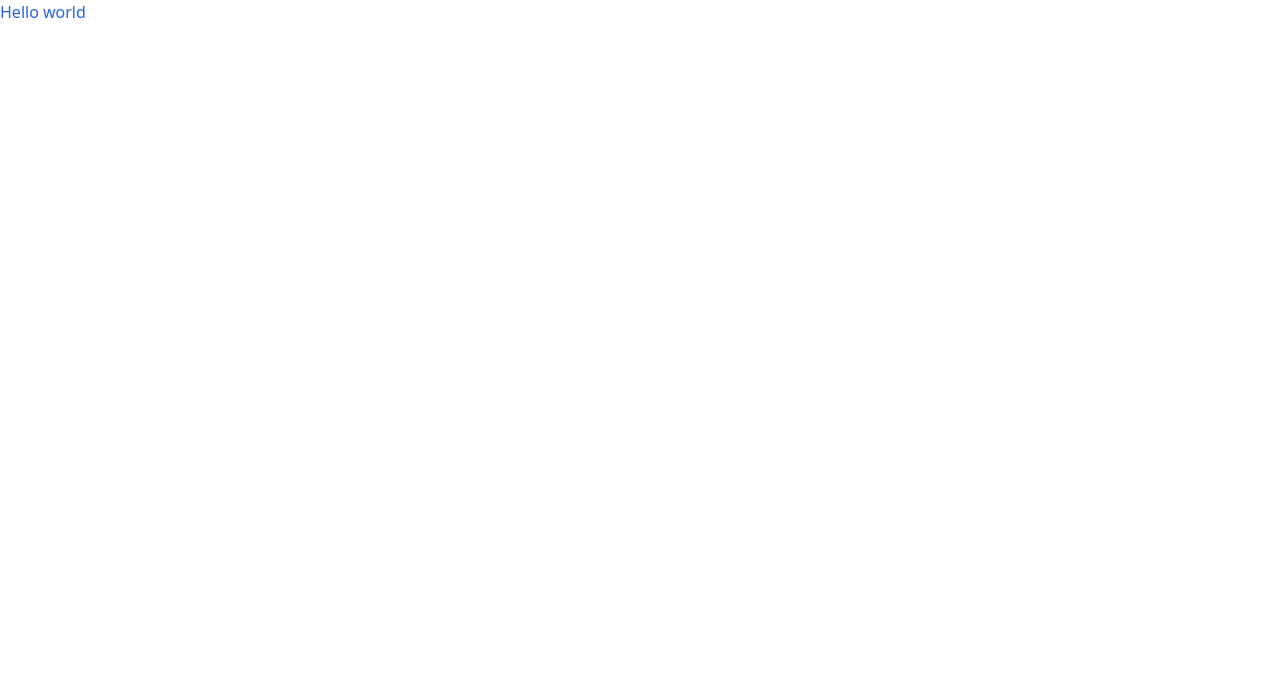
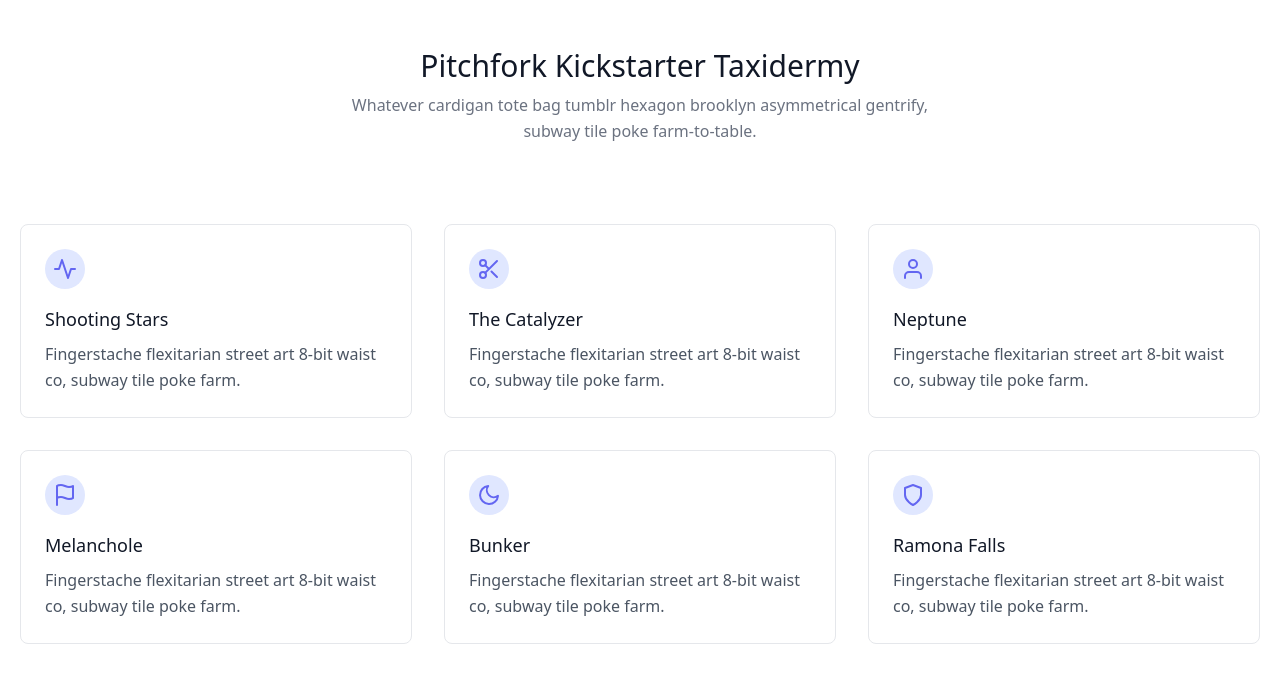
Before and after one commit to harutaka/tailwind_lp_collection, a Next.js app: page / in a window 1280 px wide. Shown: the top 682 px of the page. Built offline with nearby package versions, Linux system fonts and the light colour scheme.

Commit message:
トップページ試作

```diff
--- a/src/pages/index.tsx
+++ b/src/pages/index.tsx
@@ -9,7 +9,150 @@ const Home: NextPage = () => {
         <link rel="icon" href="/favicon.ico" />
       </Head>
 
-      <div className="text-blue-600">Hello world</div>
+      <section className="text-gray-600">
+        <div className="container py-12 px-5 mx-auto">
+          <div className="flex flex-col flex-wrap items-center mb-20 w-full text-center">
+            <h1 className="mb-2 text-2xl sm:text-3xl font-medium text-gray-900">
+              Pitchfork Kickstarter Taxidermy
+            </h1>
+            <p className="w-full lg:w-1/2 leading-relaxed text-gray-500">
+              Whatever cardigan tote bag tumblr hexagon brooklyn asymmetrical gentrify, subway tile poke farm-to-table.
+            </p>
+          </div>
+
+          <div className="flex flex-wrap -m-4">
+            <div className="p-4 md:w-1/2 xl:w-1/3">
+              <div className="p-6 hover:bg-gray-100 rounded-lg border border-gray-200 cursor-pointer">
+                <div className="inline-flex justify-center items-center mb-4 w-10 h-10 text-indigo-500 bg-indigo-100 rounded-full">
+                  <svg
+                    fill="none"
+                    stroke="currentColor"
+                    strokeLinecap="round"
+                    strokeLinejoin="round"
+                    strokeWidth="2"
+                    className="w-6 h-6"
+                    viewBox="0 0 24 24"
+                  >
+                    <path d="M22 12h-4l-3 9L9 3l-3 9H2"></path>
+                  </svg>
+                </div>
+                <h2 className="mb-2 text-lg font-medium text-gray-900">Shooting Stars</h2>
+                <p className="text-base leading-relaxed">
+                  Fingerstache flexitarian street art 8-bit waist co, subway tile poke farm.
+                </p>
+              </div>
+            </div>
+            <div className="p-4 md:w-1/2 xl:w-1/3">
+              <div className="p-6 rounded-lg border border-gray-200">
+                <div className="inline-flex justify-center items-center mb-4 w-10 h-10 text-indigo-500 bg-indigo-100 rounded-full">
+                  <svg
+                    fill="none"
+                    stroke="currentColor"
+                    strokeLinecap="round"
+                    strokeLinejoin="round"
+                    strokeWidth="2"
+                    className="w-6 h-6"
+                    viewBox="0 0 24 24"
+                  >
+                    <circle cx="6" cy="6" r="3"></circle>
+                    <circle cx="6" cy="18" r="3"></circle>
+                    <path d="M20 4L8.12 15.88M14.47 14.48L20 20M8.12 8.12L12 12"></path>
+                  </svg>
+                </div>
+                <h2 className="mb-2 text-lg font-medium text-gray-900">The Catalyzer</h2>
+                <p className="text-base leading-relaxed">
+                  Fingerstache flexitarian street art 8-bit waist co, subway tile poke farm.
+                </p>
+              </div>
+            </div>
+            <div className="p-4 md:w-1/2 xl:w-1/3">
+              <div className="p-6 rounded-lg border border-gray-200">
+                <div className="inline-flex justify-center items-center mb-4 w-10 h-10 text-indigo-500 bg-indigo-100 rounded-full">
+                  <svg
+                    fill="none"
+                    stroke="currentColor"
+                    strokeLinecap="round"
+                    strokeLinejoin="round"
+                    strokeWidth="2"
+                    className="w-6 h-6"
+                    viewBox="0 0 24 24"
+                  >
+                    <path d="M20 21v-2a4 4 0 00-4-4H8a4 4 0 00-4 4v2"></path>
+                    <circle cx="12" cy="7" r="4"></circle>
+                  </svg>
+                </div>
+                <h2 className="mb-2 text-lg font-medium text-gray-900">Neptune</h2>
+                <p className="text-base leading-relaxed">
+                  Fingerstache flexitarian street art 8-bit waist co, subway tile poke farm.
+                </p>
+              </div>
+            </div>
+            <div className="p-4 md:w-1/2 xl:w-1/3">
+              <div className="p-6 rounded-lg border border-gray-200">
+                <div className="inline-flex justify-center items-center mb-4 w-10 h-10 text-indigo-500 bg-indigo-100 rounded-full">
+                  <svg
+                    fill="none"
+                    stroke="currentColor"
+                    strokeLinecap="round"
+                    strokeLinejoin="round"
+                    strokeWidth="2"
+                    className="w-6 h-6"
+                    viewBox="0 0 24 24"
+                  >
+                    <path d="M4 15s1-1 4-1 5 2 8 2 4-1 4-1V3s-1 1-4 1-5-2-8-2-4 1-4 1zM4 22v-7"></path>
+                  </svg>
+                </div>
+                <h2 className="mb-2 text-lg font-medium text-gray-900">Melanchole</h2>
+                <p className="text-base leading-relaxed">
+                  Fingerstache flexitarian street art 8-bit waist co, subway tile poke farm.
+                </p>
+              </div>
+            </div>
+            <div className="p-4 md:w-1/2 xl:w-1/3">
+              <div className="p-6 rounded-lg border border-gray-200">
+                <div className="inline-flex justify-center items-center mb-4 w-10 h-10 text-indigo-500 bg-indigo-100 rounded-full">
+                  <svg
+                    fill="none"
+                    stroke="currentColor"
+                    strokeLinecap="round"
+                    strokeLinejoin="round"
+                    strokeWidth="2"
+                    className="w-6 h-6"
+                    viewBox="0 0 24 24"
+                  >
+                    <path d="M21 12.79A9 9 0 1111.21 3 7 7 0 0021 12.79z"></path>
+                  </svg>
+                </div>
+                <h2 className="mb-2 text-lg font-medium text-gray-900">Bunker</h2>
+                <p className="text-base leading-relaxed">
+                  Fingerstache flexitarian street art 8-bit waist co, subway tile poke farm.
+                </p>
+              </div>
+            </div>
+            <div className="p-4 md:w-1/2 xl:w-1/3">
+              <div className="p-6 rounded-lg border border-gray-200">
+                <div className="inline-flex justify-center items-center mb-4 w-10 h-10 text-indigo-500 bg-indigo-100 rounded-full">
+                  <svg
+                    fill="none"
+                    stroke="currentColor"
+                    strokeLinecap="round"
+                    strokeLinejoin="round"
+                    strokeWidth="2"
+                    className="w-6 h-6"
+                    viewBox="0 0 24 24"
+                  >
+                    <path d="M12 22s8-4 8-10V5l-8-3-8 3v7c0 6 8 10 8 10z"></path>
+                  </svg>
+                </div>
+                <h2 className="mb-2 text-lg font-medium text-gray-900">Ramona Falls</h2>
+                <p className="text-base leading-relaxed">
+                  Fingerstache flexitarian street art 8-bit waist co, subway tile poke farm.
+                </p>
+              </div>
+            </div>
+          </div>
+        </div>
+      </section>
     </>
   )
 }
```
